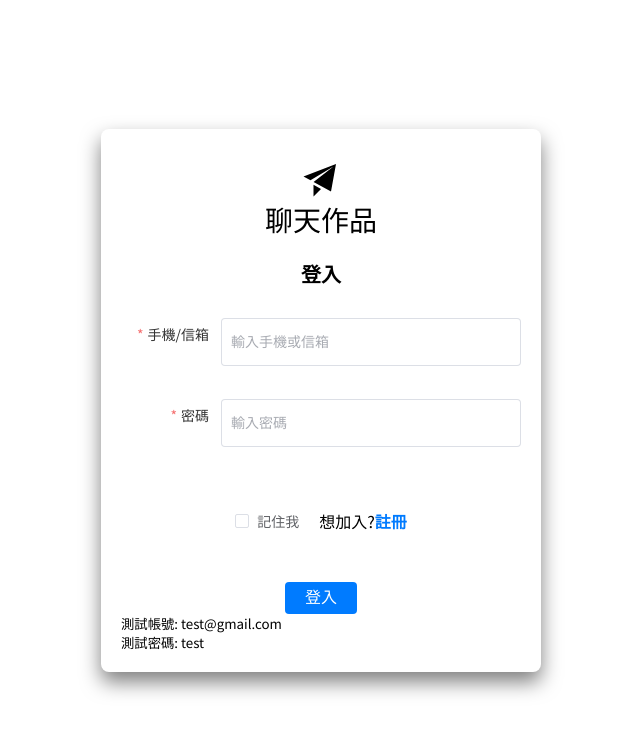
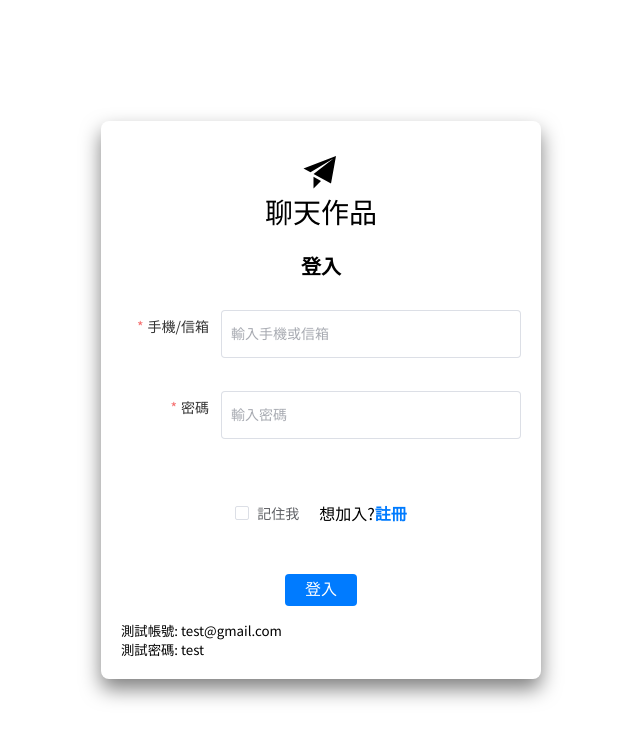
Before and after one commit to b10856039/chat-web-app-vercel, a Vue app: page /login in a window 1280 px wide. Shown: the top 740 px of the page, without its empty margins (319-959 px from the left). Built offline with nearby package versions, Linux system fonts and the light colour scheme.

Commit message:
調整登入介面

```diff
--- a/src/views/Login.vue
+++ b/src/views/Login.vue
@@ -19,7 +19,8 @@
             :rules="rules"
             class="login-input"
             v-loading="loading"
-            element-loading-text="登入中...">
+            element-loading-text="登入中，請稍候...\n資料正在載入，可能需要一點時間。"
+            element-loading-custom-class="login-loading-text">
           <!-- 手機/信箱 -->
           <el-form-item label="手機/信箱" prop="inputString">
             <el-input v-model="formData.inputString" placeholder="輸入手機或信箱" />
@@ -45,11 +46,13 @@
           <div class="login-submit">
             <el-button type="primary" @click="handleLogin">登入</el-button>
           </div>
+
+          <div class="test-account">
+              <small>測試帳號: test@gmail.com</small>
+              <small>測試密碼: test</small>
+          </div>
         </el-form>
-        <div class="test-account">
-            <small>測試帳號: test@gmail.com</small>
-            <small>測試密碼: test</small>
-        </div>
+
       </div>
     </div>
   </div>
@@ -279,6 +282,11 @@
     flex-direction: column;
   }
 
+  .login-loading-text .el-loading-text {
+    white-space: pre-line; /* 支援 \n 換行 */
+    text-align: center; /* 可選，讓多行居中 */
+  }
+
   /* ==========================
      響應式設計
      ========================== */
```
